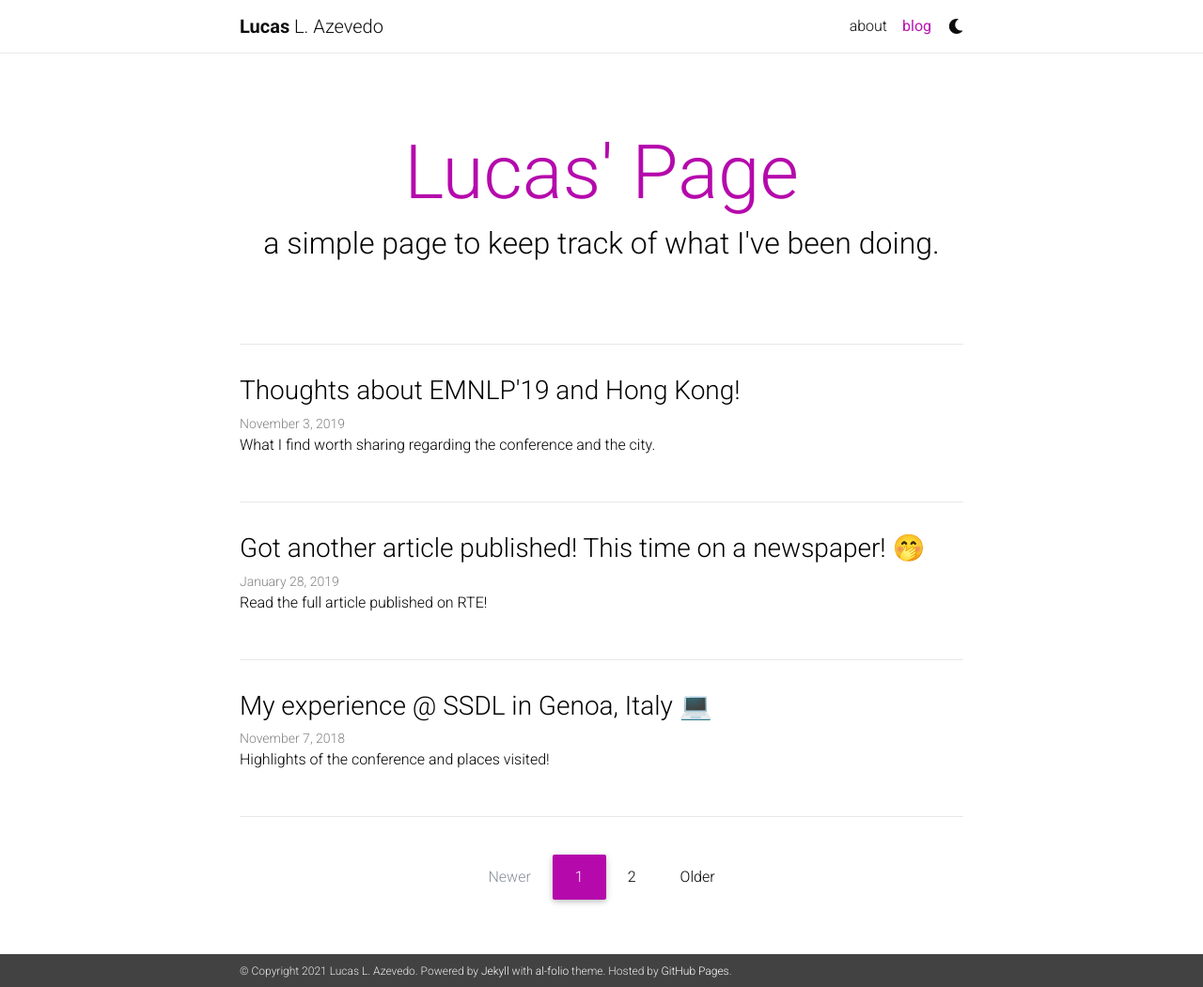
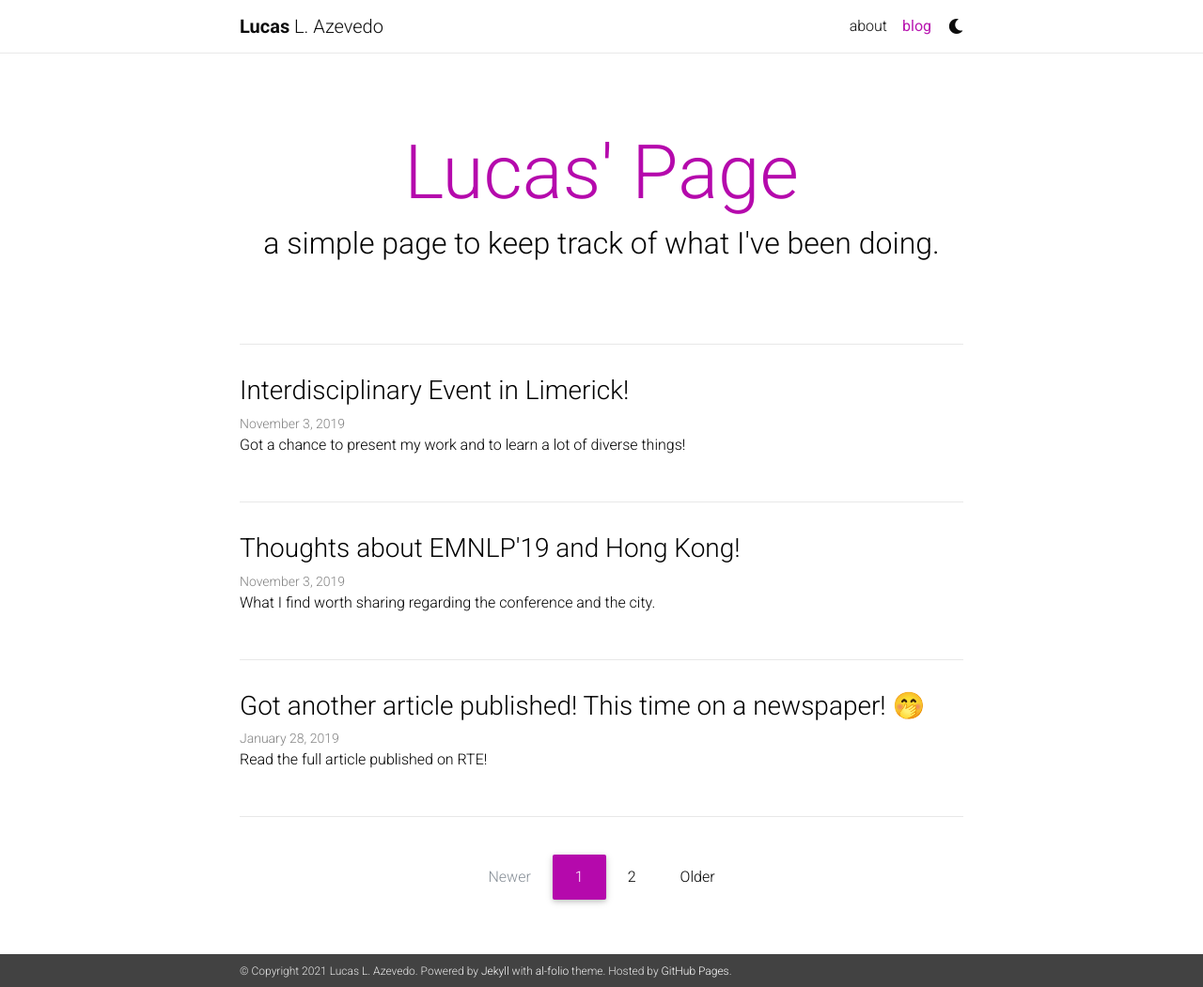
Before and after one commit to lucas0/lucas0.github.io, a Jekyll site: the page built from blog/index.html, in a window 1280 px wide and 1051 px high. Shown: the whole window at 94% size. Built offline with Jekyll 4.4.1, drawn with Linux system fonts in a browser that asks for light colours; nearby versions of some CDN libraries; the list of posts is cut into pages by our own code; a style sheet for code colours, icons or effects is not loaded.

Commit message:
added cct post

```diff
--- a/_layouts/about.html
+++ b/_layouts/about.html
@@ -3,6 +3,10 @@
 ---
 
 <div class="post">
+
+  <div class="p-3 mb-2 bg-danger text-white text-center">
+  <p><b>Currently looking for a Data Scientist/Postgrad Research/ML/NLP/+ position!</b></p>
+  </div>
 
   <header class="post-header">
     <h1 class="post-title">
--- /dev/null
+++ b/_posts/2020-02-06-cct.md
@@ -0,0 +1,29 @@
+---
+layout: post
+title: Interdisciplinary Event in Limerick!
+date: 2019-11-03 21:23:31
+description: Got a chance to present my work and to learn a lot of diverse things!
+---
+
+Got invited by [Gianna Tasha](https://www.giannatashatomasso.com) to participate in a interdisciplinary event in the [LSAD](https://lit.ie/LSAD), a marvelous and multifaceted artist that I met during a hackaton event, named [Collections as Data](https://mooreinstitute.ie/event/collections-data-hackathon-collaborative-workshop/) over old irish archives where we were placed in the same team, to work with a collection of the Abbey Theatre Minute Books. I might describe the hackaton with more details in another blog post.
+
+The event had several contributors presenting their work from the most diverse areas, including, performance, music, architecture, dance, volunteering, history, antropology, etc. I was extremely interested in the talks by how unique and interesting most of them were. Highlights go to presentations by Pip Sheridan over how to recycle and reuse belongings left behind on festivals to support refugees in Ireland, by [Victor Sardenberg](http://victorsardenberg.com) that uses machine learning to render architectural blueprints in order to expose the absurdity of capitalism on living spaces and finaly a great presentation by [Bernard Sweeney](https://twitter.com/1bernardsweeney) that introduced the complex and essential discussion over the Irish original people, also refereed to as 'travellers'.
+
+The city was welcoming, despite the Irish weather (to which I am already used to) and the participants also had the privilege to attend a private premiere of [Paddy Mulcahy](https://paddymulcahy.com) new album, a local artist that experiments with many instruments and a lot of synths!
+
+<div class="row mt-3">
+	<div class="col-sm mt-3 mt-md-0">
+        <img class="img-fluid rounded z-depth-1" src="{{ site.baseurl }}/assets/img/cct/me.jpg">
+    </div>
+    <div class="col-sm mt-3 mt-md-0">
+        <img class="img-fluid rounded z-depth-1" src="{{ site.baseurl }}/assets/img/cct/gia.JPEG">
+    </div>
+    <div class="col-sm mt-3 mt-md-0">
+        <img class="img-fluid rounded z-depth-1" src="{{ site.baseurl }}/assets/img/cct/notme.jpg">
+    </div>
+</div>
+<div class="caption">
+    (1) Good 'ol me presenting about NLP and Language Models.<br>
+    (2) Gianna introducing the concepts behind the event motivation.<br>
+    (3) What a lovely venue!
+</div>
```
Also changed, not shown: assets/img/cct/gia.JPEG (added), assets/img/cct/me.jpg (added), assets/img/cct/notme.jpg (added).
